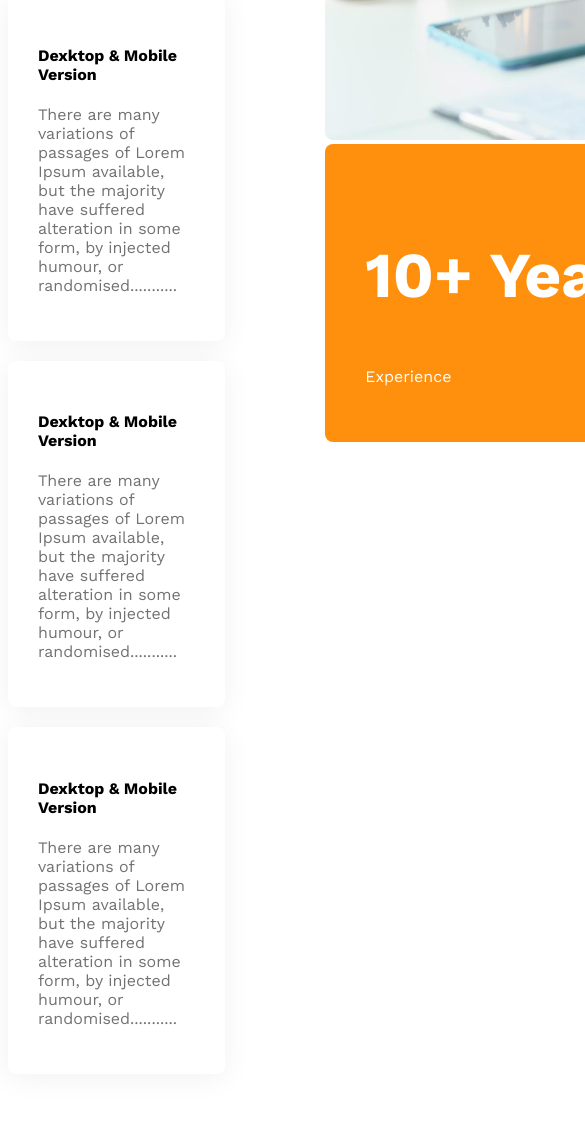
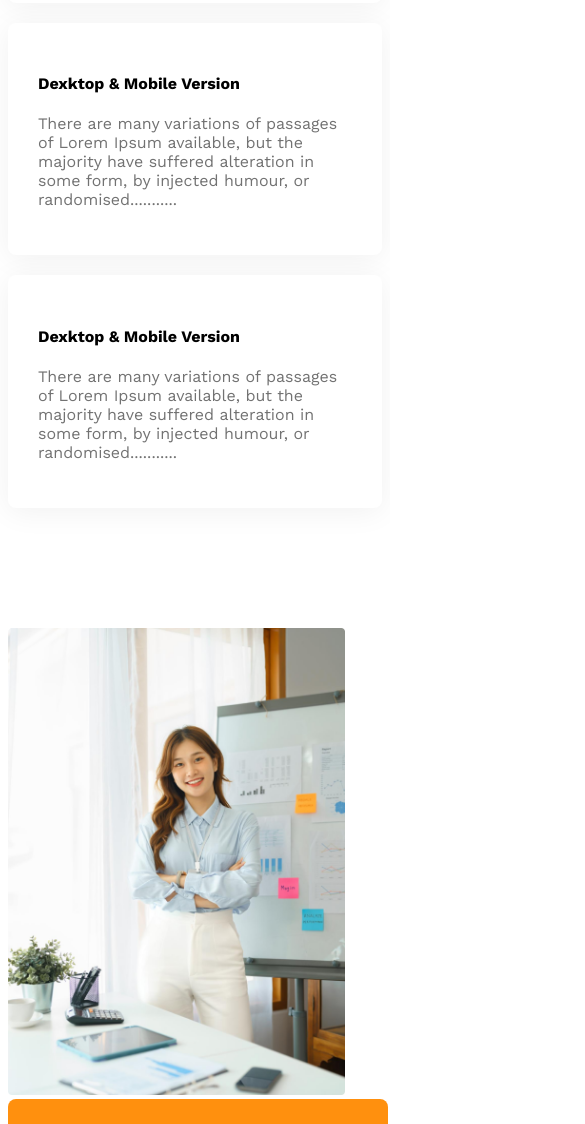
Before and after one commit to jannat710/Architect-Website, a plain HTML site: page index.html in a window 390 px wide. Shown: the part 3936-5060 px from the top of the page, 585 px wide, since content can reach past the window. Drawn offline with nearby package versions, Linux system fonts and the light colour scheme.

Commit message:
make the feature section responsive

```diff
--- a/styles/architect.css
+++ b/styles/architect.css
@@ -110,17 +110,28 @@ align-items: center;
     padding: 30px;
     margin-bottom: 20px;
 }
+.feature-img img{
+    height: 90%;
+    margin-left: 90px;
+}
 .ten-year-badge{
     border-radius: 8px;
     background: #FF900E;
     color: #FFF;
-    width: 342px;
+    width: 340px;
     padding: 40px;
+    text-align: center;
+    position: relative;
+    bottom: 100px;
 
 }
 .ten-year-badge h2{
     font-size: 4rem;
+    margin: 0;
 
+}
+.ten-year-badge p{
+    font-size: 1.5rem;
 }
 
 /* Facts style */
@@ -169,9 +180,19 @@ align-items: center;
     nav,
     .teams-container,
     .facts-card-container,
-    .sponsors-img-container
+    .sponsors-img-container,
+    .features
     {
         flex-direction: column;
+    }
+    .feature-img img{
+        width: 90%;
+        margin: 0;
+    }
+    .ten-year-badge{
+        position: static;
+        max-width: 300px;
+
     }
     .teams-img-container{
         grid-template-columns: 1fr;
@@ -192,6 +213,7 @@ align-items: center;
     }
     nav,
     .teams-container,
+    .features,
     .sponsors-img-container
     {
         flex-direction: column;
```
